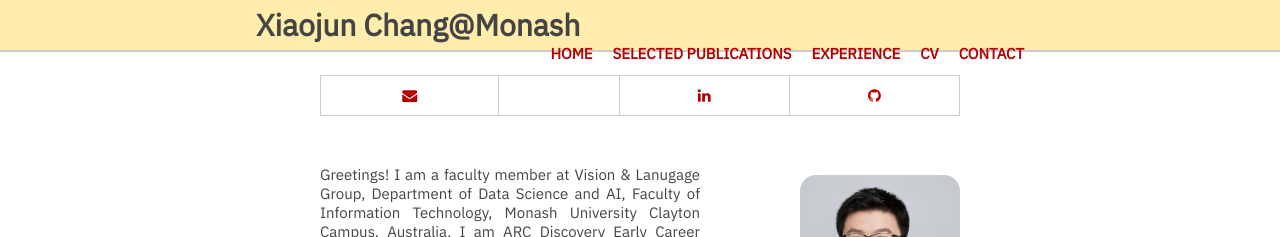
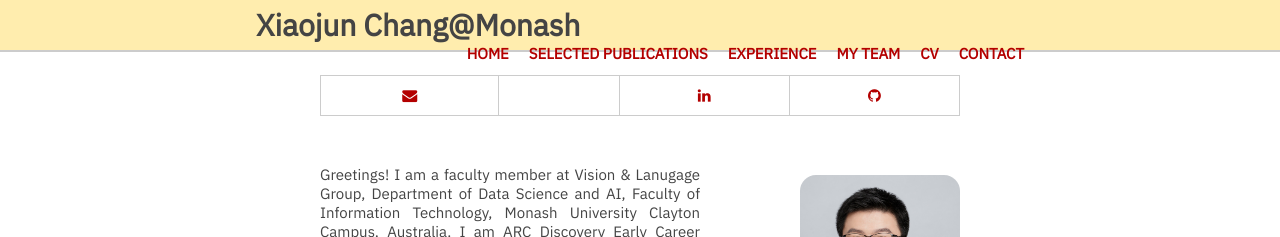
Before and after one commit to zhihuilics/xiaojun-chang.github.io, a Jekyll site: the page built from _pages/index.md, in a window 1280 px wide. Shown: the top 237 px of the page. Built offline with Jekyll 4.4.1, drawn with Linux system fonts in a browser that asks for light colours; nearby versions of some CDN libraries; a style sheet for code colours, icons or effects is not loaded.

Commit message:
Update nav.yml

```diff
--- a/_data/nav.yml
+++ b/_data/nav.yml
@@ -3,6 +3,9 @@
 
 - name: "CV"
   link: "/docs/cv/Xiaojun_Chang_CV.pdf"
+
+- name: "MY TEAM"
+  link: "/my-team"
 
 - name: "EXPERIENCE"
   link: "/experience"
```
